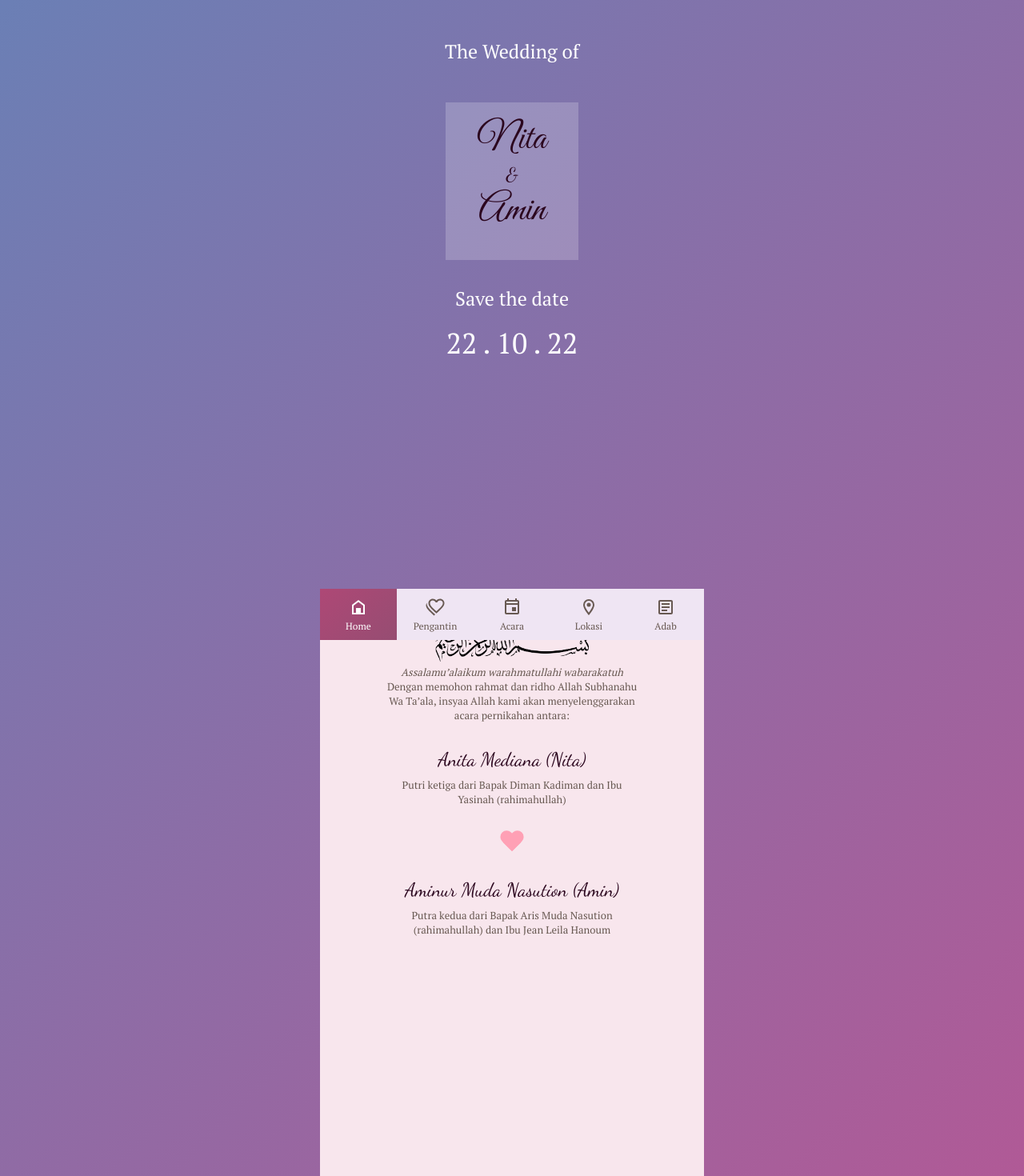
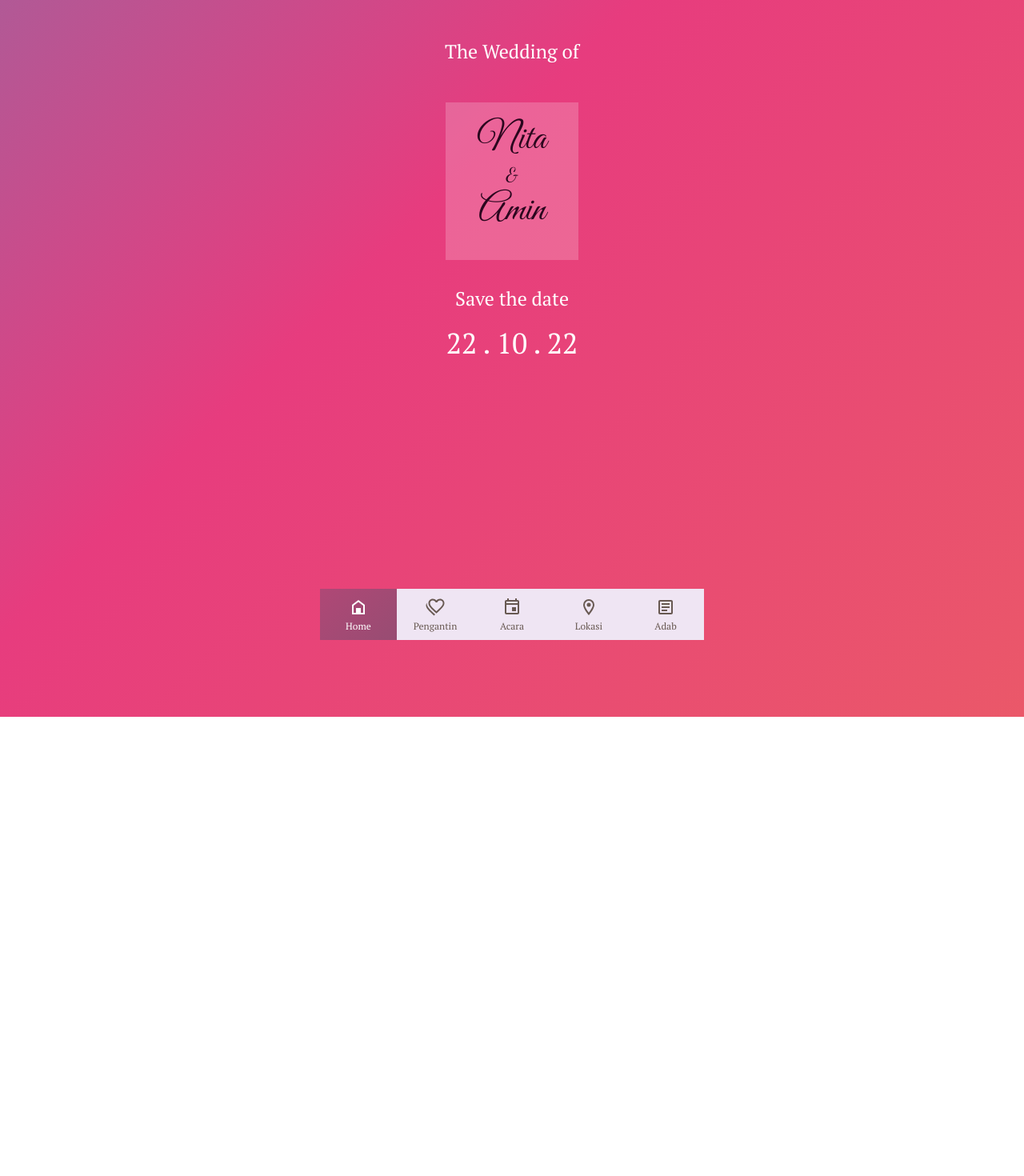
Before and after one commit to aminurmuda/our-wedding, a React (Create React App) app in the folder client/: page / in a window 1280 px wide. Shown: the top 1470 px of the page at 80% size. After the commit the page ends 896 px from the top, so only its background shows below. Built offline with nearby package versions, Linux system fonts and the light colour scheme.

Commit message:
style: change scroll to aria-hidden

```diff
--- a/client/src/Adab.js
+++ b/client/src/Adab.js
@@ -13,7 +13,7 @@ function Adab() {
     ]
 
     return (
-        <div className="pt-3">
+        <div>
             <div>
                 <p className="font-1 bold m-1">Adab Walimah</p>
             </div>
--- a/client/src/App.css
+++ b/client/src/App.css
@@ -53,7 +53,6 @@
   .container {
     overflow: scroll;
     min-height: 100vh;
-    padding-bottom: 64px;
     width: auto;
     margin: auto;
     max-width: 480px;
@@ -78,7 +77,6 @@
   .container {
     overflow: scroll;
     min-height: 100vh;
-    padding-bottom: 64px;
     width: auto;
     margin: auto;
     max-width: 100vw;
@@ -98,6 +96,9 @@
   }
 }
 
+
+[aria-hidden="true"] { display: none; }
+[aria-hidden="false"] { display: block; }
 
 /* Hide scrollbar for Chrome, Safari and Opera */
 .container::-webkit-scrollbar {
@@ -194,6 +195,7 @@ scrollbar-width: none;  /* Firefox */
 }
 
 .page {
+  padding: 3rem 0;
   max-width: 320px;
   min-height: calc(100vh - 64px);
 }
--- a/client/src/App.js
+++ b/client/src/App.js
@@ -12,7 +12,7 @@ import Adab from './Adab'
 import Closing from './Closing'
 
 function App() {
-  const [page, setPage] = useState('home')
+  const [currentPage, setCurrentPage] = useState('home')
 
 
   const handleScroll = event => {
@@ -21,7 +21,7 @@ function App() {
   };
 
 
-  const list = [
+  const pages = [
     { label: 'Home', value: 'home', icon: mdiHomeVariantOutline, content: <Home /> },
     { label: 'Pengantin', value: 'pengantin', icon: mdiHeartMultipleOutline, content: <Pengantin /> },
     { label: 'Acara', value: 'acara', icon: mdiCalendarOutline, content: <Event /> },
@@ -34,13 +34,13 @@ function App() {
     <div className="App">
       <div className="container"
         onScroll={handleScroll}>
-        {list.map((page, index) => {
+        {pages.map((page, index) => {
           return (
-            <Page page={page} index={index} key={`page-${page.value}`} content={page.content}></Page>
+            <Page currentPage={currentPage} page={page} index={index} key={`page-${page.value}`} content={page.content}></Page>
           )
         })}
       </div>
-      <Navbar menu={list} page={page} setPage={setPage} />
+      <Navbar menus={pages} currentPage={currentPage} setCurrentPage={setCurrentPage} />
       {/* <Fullscreen /> */}
     </div>
   );
--- a/client/src/Closing.js
+++ b/client/src/Closing.js
@@ -4,7 +4,7 @@
 function Closing() {
 
     return (
-        <div className="pt-3">
+        <div>
             <p className="bold m-1">Merupakan suatu kehormatan dan kebahagiaan bagi kami apabila Bapak/Ibu/Saudara/i berkenan hadir untuk memberikan do’a restu kepada kami.</p>
             <p className="italic m-2 mb-1">Dan di antara tanda-tanda kekuasaan-Nya ialah Dia menciptakan untukmu isteri-isteri dari jenismu sendiri, supaya kamu cenderung dan merasa tenteram kepadanya, dan dijadikan-Nya diantaramu rasa kasih dan sayang. Sesungguhnya pada yang demikian itu benar-benar terdapat tanda-tanda bagi kaum yang berfikir</p>
             <p className="">(QS. Ar-Ruum : 21)</p>
--- a/client/src/Event.js
+++ b/client/src/Event.js
@@ -11,7 +11,7 @@ function Event() {
     const url = `https://www.google.com/calendar/render?action=TEMPLATE&text=${text}&details=${details}&dates=${dates}&location=${location}`
 
     return (
-        <div className="pt-3">
+        <div>
             <div>
                 <p className="font-1 bold">Akad Nikah</p>
                 <p className="font-size-1 mt-1">Pukul 10.00 - 11.30 WIB</p>
--- a/client/src/Home.js
+++ b/client/src/Home.js
@@ -1,6 +1,6 @@
 function Home() {
     return (
-        <div className="white mt-3">
+        <div className="white">
             <div>
                 <p className="font-size-2">The Wedding of</p>
                 <div className="white-background-trans dark-purple mt-3">
--- a/client/src/Location.js
+++ b/client/src/Location.js
@@ -2,7 +2,7 @@ import Icon from '@mdi/react';
 import { mdiMapCheckOutline } from '@mdi/js';
 function Location() {
     return (
-        <div className="pt-3">
+        <div>
             <div>
                 <p className="font-1 bold mb-1">Lokasi Acara</p>
                 <iframe
--- a/client/src/Page.js
+++ b/client/src/Page.js
@@ -1,6 +1,7 @@
 
 
-function Page({ page, index, content }) {
+function Page({ currentPage, page, index, content }) {
+    const isActive = currentPage !== page.value
     let bgColor = ''
     if (index > 0 && index % 2 === 0) {
         bgColor = 'bg-soft-lilac'
@@ -8,9 +9,11 @@ function Page({ page, index, content }) {
         bgColor = 'bg-soft-pink'
     }
     return (
-        <div id={`page-${page.value}`} className={`center ${bgColor}`}>
-            <div className="page">
-                {content}
+        <div id={`page-${page.value}`} className={`${bgColor}`} aria-hidden={isActive}>
+            <div className="center">
+                <div className="page">
+                    {content}
+                </div>
             </div>
         </div>
     )
--- a/client/src/Pengantin.js
+++ b/client/src/Pengantin.js
@@ -3,7 +3,7 @@
 import Heart from './components/Heart'
 function Pengantin() {
     return (
-        <div className="pt-3">
+        <div>
             <img src="images/bismillah.png" alt="bismillah" className="bismillah" width="192" height="43" />
             <p className="italic m-0">
                 Assalamu’alaikum warahmatullahi wabarakatuh
--- a/client/src/components/Navbar.js
+++ b/client/src/components/Navbar.js
@@ -1,21 +1,20 @@
 
 import Icon from '@mdi/react';
 
-function Navbar(props) {
-    const { menu, page, setPage } = props
+function Navbar({ menus, currentPage, setCurrentPage }) {
 
-    const isActive = (item) => {
-        return item === page
+    const isActive = (page) => {
+        return page === currentPage
     }
 
-    const NavbarItem = (props) => {
+    const NavbarItem = ({ navbarItem }) => {
         return (
-            <div className={`navbar-item ${isActive(props.item.value) ? 'is-active' : ''}`} onClick={() => { goToPage(props.item.value) }}>
+            <div className={`navbar-item ${isActive(navbarItem.value) ? 'is-active' : ''}`} onClick={() => { goToPage(navbarItem.value) }}>
                 <div>
-                    <Icon path={props.item.icon}
+                    <Icon path={navbarItem.icon}
                         size={1} />
                     <p className="menu-label">
-                        {props.item.label}
+                        {navbarItem.label}
                     </p>
                 </div>
             </div>
@@ -23,10 +22,12 @@ function Navbar(props) {
     }
 
     const goToPage = (index) => {
-        setPage(index)
-        document.querySelector(`#page-${index}`).scrollIntoView({
+        setCurrentPage(index)
+        const currentPage = document.querySelector(`#page-${index}`)
+        currentPage.scrollIntoView({
             behavior: 'smooth'
         });
+        currentPage.scrollTop = 0;
     }
 
     return (
@@ -34,9 +35,9 @@ function Navbar(props) {
             <div className="float">
                 <div className='scroll-bar'>
                     <div className="navbar">
-                        {menu.map(item => {
+                        {menus.map(item => {
                             return (
-                                <NavbarItem key={item.value} item={item} />
+                                <NavbarItem key={item.value} navbarItem={item} />
                             )
                         })}
                     </div>
```
